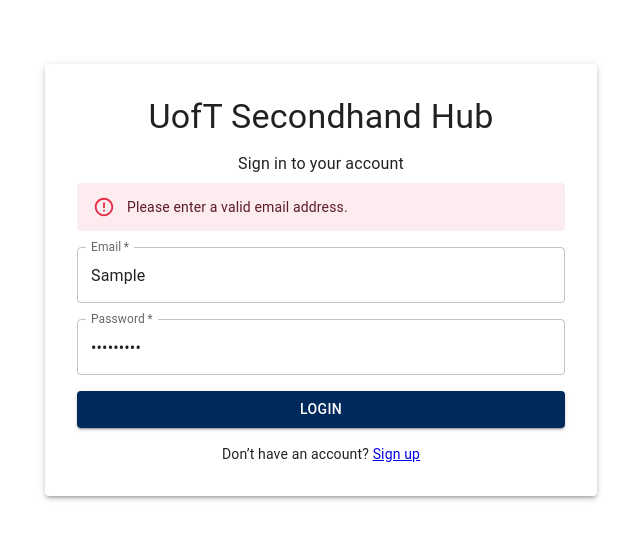
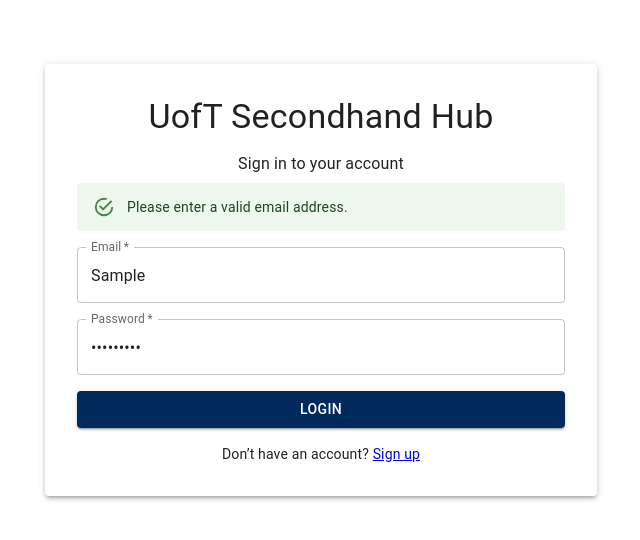
Before and after one commit to UofT-ECE444-Fall2024/project-1-web-application-design-group21-rush, a React (Create React App) app in the folder frontend/: page /login in a window 1280 px wide. Both pictures are taken after typing "Sample", "Sample123" into the empty fields and a click on the button "LOGIN". Shown: the top 540 px of the page, without its empty margins (319-959 px from the left). Built offline with nearby package versions, Linux system fonts and the light colour scheme; no server answers; the HTML template or start-up script is replaced by a standard one.

Commit message:
Redirected to login after sign up
Made it so users get redirected as soon as there email is verified

```diff
--- a/frontend/src/pages/auth/Login.tsx
+++ b/frontend/src/pages/auth/Login.tsx
@@ -1,4 +1,4 @@
-import React, { useState } from 'react';
+import React, { useState, useEffect } from 'react';
 import {
   Container,
   Paper,
@@ -9,21 +9,33 @@ import {
   Alert
 } from '@mui/material';
 import { useAuth } from '../../context/AuthContext';
-import { useNavigate, Navigate } from 'react-router-dom';
+import { useNavigate, Navigate, useLocation } from 'react-router-dom';
 import { authApi } from '../../services/api';
 
 const Login: React.FC = () => {
   const [email, setEmail] = useState('');
   const [password, setPassword] = useState('');
-  const [alertMsg, setAlertMsg] = useState(''); // Show error messages if login fails
+  const [alertMsg, setAlertMsg] = useState(''); // Show success or error messages
   const [isLoading, setIsLoading] = useState(false);
   const { login, isAuthenticated } = useAuth();
   const navigate = useNavigate();
-
+  const location = useLocation();
   const emailRegex = /^[^\s@]+@[^\s@]+\.[^\s@]+$/; // Email format checker
 
+  // Retrieve email and success message from location state
+  const state = location.state as { email?: string; message?: string } | undefined;
+
+  // Set the email and alert message if passed from VerifyEmail
+  useEffect(() => {
+    if (state?.email) {
+      setEmail(state.email);
+    }
+    if (state?.message) {
+      setAlertMsg(state.message);
+    }
+  }, [state]);
+
   // Redirect to the root if the user is already authenticated
-  console.log("login page isAuth:", isAuthenticated)
   if (isAuthenticated) {
     return <Navigate to="/" replace />;
   }
@@ -67,7 +79,7 @@ const Login: React.FC = () => {
         </Typography>
 
         {alertMsg && (
-          <Alert severity="error" sx={{ mb: 2 }}>
+          <Alert severity="success" sx={{ mb: 2 }}>
             {alertMsg}
           </Alert>
         )}
--- a/frontend/src/pages/auth/VerifyEmail.tsx
+++ b/frontend/src/pages/auth/VerifyEmail.tsx
@@ -72,7 +72,12 @@ const VerifyEmail: React.FC = () => {
         const emailExists = await authApi.isEmailExisting(email);
         if (emailExists && 'exists' in emailExists && emailExists.exists) {
           clearInterval(intervalId);
-          navigate('/');
+          navigate('/login', {
+            state: {
+              email,
+              message: 'You have successfully created your account.'
+            }
+          });
         }
       } catch (error) {
         console.error('Error checking email existence:', error);
```
